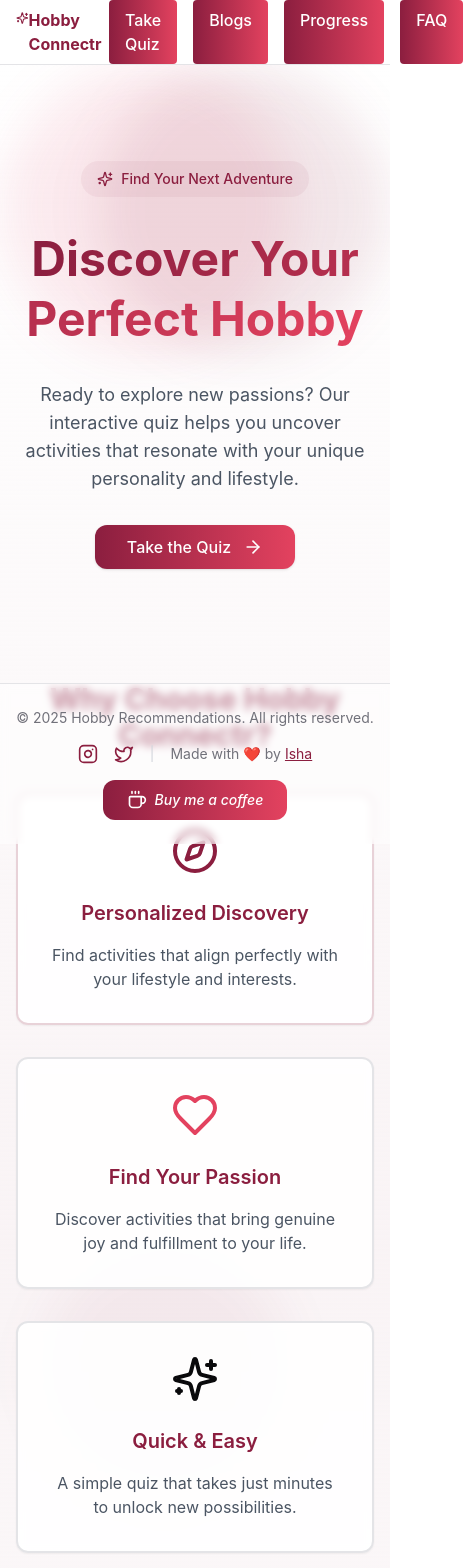
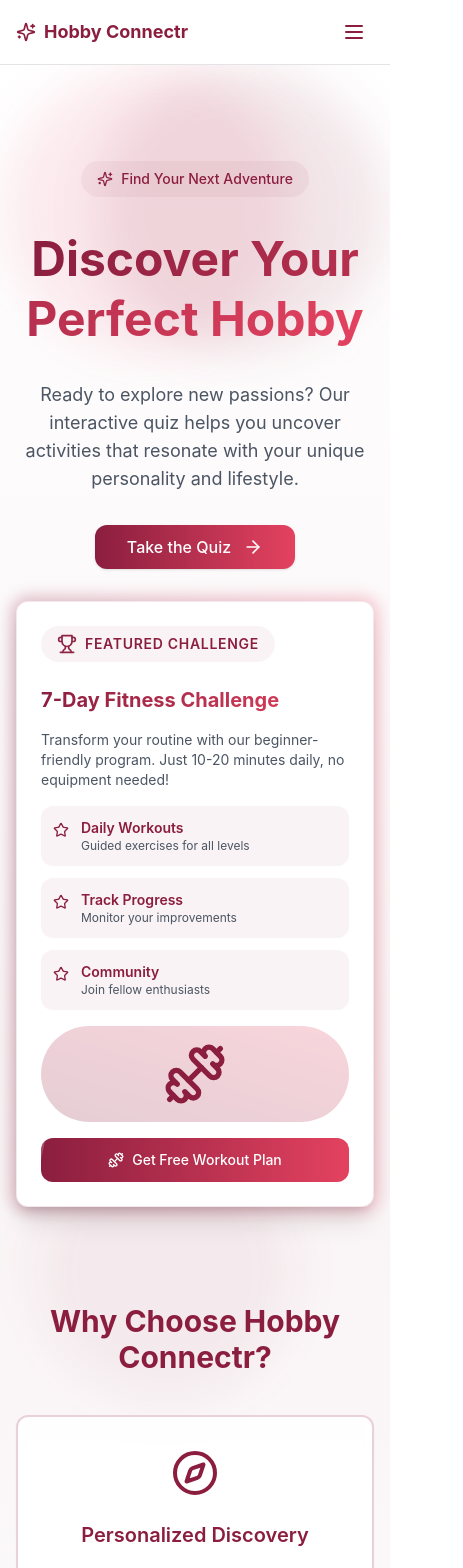
Before and after one commit to courseraisha/hobby-recommendation, a Next.js app: page / in a window 390 px wide. Shown: the top 1568 px of the page, 463 px wide, since content can reach past the window. Built offline with nearby package versions, Linux system fonts and the light colour scheme.

Commit message:
changed layout

```diff
--- a/src/app/layout.js
+++ b/src/app/layout.js
@@ -1,8 +1,10 @@
+// layout.js
 import "./globals.css"
 import Link from "next/link"
 import { Sparkles, Coffee, Instagram, Twitter } from "lucide-react"
 import Head from "next/head"
   import Script from "next/script"
+  import { NavigationMenu } from "../components/ui/NavigationMenu"
 
 const coffeeStyles = `
 @keyframes steam {
@@ -141,47 +143,27 @@ export default function RootLayout({ children }) {
         ></Script>
 
         <body className="flex min-h-screen flex-col">
-          <header className="border-b bg-white/50 backdrop-blur-sm dark:bg-gray-950/50 sticky top-0">
+          <header className="border-b bg-white/50 backdrop-blur-sm dark:bg-gray-950/50 sticky top-0 z-50">
             <div className="flex h-16 items-center justify-between px-4">
-              <Link href="/" className="font-bold text-[#8B1E3F] sm:text-xl flex">
+              <Link href="/" className="font-bold text-[#8B1E3F] text-lg sm:text-xl flex items-center gap-2">
                 <Sparkles className="h-5 w-5" />
                 <span>Hobby Connectr</span>
               </Link>
-              <nav className="flex gap-4">
-                <Link
-                  href="/quiz"
-                  className="bg-gradient-to-r from-[#8B1E3F] to-[#E3425F] text-white font-medium py-2 px-4 rounded hover:shadow-lg"
-                >
-                  Take Quiz
-                </Link>
-                <Link
-                  href="/blogs"
-                  className="bg-gradient-to-r from-[#8B1E3F] to-[#E3425F] text-white font-medium py-2 px-4 rounded hover:shadow-lg"
-                >
-                  Blogs
-                </Link>
-                <Link
-                  href="/progress"
-                  className="bg-gradient-to-r from-[#8B1E3F] to-[#E3425F] text-white font-medium py-2 px-4 rounded hover:shadow-lg"
-                >
-                  Progress
-                </Link>
-                <Link
-                  href="/faq"
-                  className="bg-gradient-to-r from-[#8B1E3F] to-[#E3425F] text-white font-medium py-2 px-4 rounded hover:shadow-lg"
-                >
-                  FAQ
-                </Link>
-              </nav>
+              <NavigationMenu />
             </div>
           </header>
 
           <main className="flex-1">{children}</main>
 
-          <footer className="border-t bg-white/50 backdrop-blur-sm dark:bg-gray-950/50 sticky bottom-0">
-            <div className="container flex flex-col items-center gap-4 px-4 py-6 text-center text-sm text-muted-foreground sm:flex-row sm:justify-between">
+          <footer className="border-t bg-white/50 backdrop-blur-sm dark:bg-gray-950/50">
+            <div className="container px-4 py-6 space-y-6 md:space-y-0">
+              {/* Copyright */}
+              <div className="text-center md:text-left text-sm text-muted-foreground">
                 <p>&copy; {new Date().getFullYear()} Hobby Recommendations. All rights reserved.</p>
+              </div>
 
+              {/* Social Links and Credits */}
+              <div className="flex flex-col md:flex-row items-center justify-center gap-4 text-sm">
                 <div className="flex items-center gap-4">
                   <Link
                     href="https://www.instagram.com/hobbyconnectr/"
@@ -199,7 +181,10 @@ export default function RootLayout({ children }) {
                   >
                     <Twitter className="h-5 w-5" />
                   </Link>
-                <span className="text-gray-300">|</span>
+                </div>
+
+                <span className="hidden md:block text-gray-300">|</span>
+
                 <p className="flex items-center gap-1">
                   Made with <span className="animate-pulse text-red-500">❤️</span> by{" "}
                   <Link
@@ -213,6 +198,8 @@ export default function RootLayout({ children }) {
                 </p>
               </div>
 
+              {/* Buy Me a Coffee Button */}
+              <div className="flex justify-center md:justify-end">
                 <Link
                   href="https://www.buymeacoffee.com/isha_singla"
                   target="_blank"
@@ -226,6 +213,7 @@ export default function RootLayout({ children }) {
                   <span className="font-medium italic">Buy me a coffee</span>
                 </Link>
               </div>
+            </div>
           </footer>
         </body>
       </html>
--- a/src/app/page.js
+++ b/src/app/page.js
@@ -21,13 +21,12 @@ export default function Page() {
       </div>
 
       <div className="relative">
-        {/* Main Content Container */}
         <div className="max-w-7xl mx-auto px-4 sm:px-6 lg:px-8">
           <div className="lg:flex lg:gap-12 lg:items-start lg:py-24">
             {/* Left Column - Main Content */}
             <div className="flex-[1.4] pt-24 lg:pt-0">
-              {/* Enhanced Hero Section */}
-              <div className="text-center lg:text-left pb-16">
+              {/* Hero Section */}
+              <div className="text-center lg:text-left pb-8 lg:pb-16">
                 <div className="space-y-8">
                   <div className="inline-flex items-center gap-2 px-4 py-2 bg-[#8B1E3F]/5 rounded-full">
                     <Sparkles className="h-4 w-4 text-[#8B1E3F] animate-pulse" />
@@ -57,7 +56,71 @@ export default function Page() {
                 </div>
               </div>
 
-              {/* Enhanced Feature Cards */}
+              {/* Mobile Challenge Section - Only visible on mobile */}
+              <div className="block lg:hidden mb-12">
+                <div className="relative">
+                  <div className="absolute -inset-1 bg-gradient-to-r from-[#8B1E3F] to-[#E3425F] rounded-2xl blur opacity-30"></div>
+                  <div className="relative bg-white rounded-xl p-6 shadow-xl border border-[#8B1E3F]/10">
+                    {/* Challenge Header */}
+                    <div className="inline-flex items-center gap-2 px-4 py-2 bg-[#8B1E3F]/5 rounded-full mb-6">
+                      <Trophy className="h-5 w-5 text-[#8B1E3F] animate-pulse" />
+                      <span className="text-sm font-semibold text-[#8B1E3F] uppercase tracking-wider">
+                        Featured Challenge
+                      </span>
+                    </div>
+
+                    {/* Challenge Content */}
+                    <div className="space-y-4">
+                      <h2 className="text-xl font-bold bg-gradient-to-r from-[#8B1E3F] to-[#E3425F] bg-clip-text text-transparent">
+                        7-Day Fitness Challenge
+                      </h2>
+                      <p className="text-gray-600 text-sm">
+                        Transform your routine with our beginner-friendly program. Just 10-20 minutes daily, no equipment needed!
+                      </p>
+
+                      {/* Feature Grid */}
+                      <div className="grid grid-cols-1 gap-3">
+                        {[
+                          { title: "Daily Workouts", desc: "Guided exercises for all levels" },
+                          { title: "Track Progress", desc: "Monitor your improvements" },
+                          { title: "Community", desc: "Join fellow enthusiasts" },
+                        ].map((feature, index) => (
+                          <div
+                            key={index}
+                            className="group flex items-start gap-3 p-3 bg-[#8B1E3F]/5 rounded-lg transition-all hover:bg-[#8B1E3F]/10"
+                          >
+                            <Star className="h-4 w-4 text-[#8B1E3F] mt-1 group-hover:animate-pulse" />
+                            <div>
+                              <h3 className="font-semibold text-[#8B1E3F] text-sm">{feature.title}</h3>
+                              <p className="text-xs text-gray-600">{feature.desc}</p>
+                            </div>
+                          </div>
+                        ))}
+                      </div>
+
+                      {/* Challenge Icon */}
+                      <div className="relative w-full h-24 my-4">
+                        <div className="absolute inset-0 bg-gradient-to-tr from-[#8B1E3F] to-[#E3425F] rounded-full opacity-20 animate-pulse"></div>
+                        <div className="relative w-full h-full flex items-center justify-center">
+                          <Dumbbell className="w-16 h-16 text-[#8B1E3F] transition-transform hover:scale-110" />
+                        </div>
+                      </div>
+
+                      {/* CTA Button */}
+                      <button
+                        onClick={() => setShowChallenge(true)}
+                        className="w-full group relative inline-flex items-center justify-center gap-2 px-6 py-3 bg-gradient-to-r from-[#8B1E3F] to-[#E3425F] text-white rounded-lg overflow-hidden transition-all hover:shadow-lg hover:scale-105"
+                      >
+                        <div className="absolute inset-0 bg-white/20 transform -skew-x-12 -translate-x-full group-hover:translate-x-full transition-transform duration-700"></div>
+                        <Dumbbell className="h-4 w-4 group-hover:animate-bounce" />
+                        <span className="font-medium text-sm">Get Free Workout Plan</span>
+                      </button>
+                    </div>
+                  </div>
+                </div>
+              </div>
+
+              {/* Feature Cards */}
               <div className="py-12">
                 <h2 className="text-3xl font-bold text-center lg:text-left text-[#8B1E3F] mb-10">
                   Why Choose Hobby Connectr?
@@ -103,8 +166,8 @@ export default function Page() {
               </div>
             </div>
 
-            {/* Enhanced Right Column - Featured Challenge */}
-            <div className="lg:w-[400px] lg:sticky lg:top-8 mt-16 lg:mt-0">
+            {/* Desktop Challenge Section - Only visible on desktop */}
+            <div className="hidden lg:block lg:w-[400px] lg:sticky lg:top-8">
               <div className="relative">
                 <div className="absolute -inset-1 bg-gradient-to-r from-[#8B1E3F] to-[#E3425F] rounded-2xl blur opacity-30"></div>
                 <div className="relative bg-white rounded-xl p-6 shadow-xl border border-[#8B1E3F]/10">
--- /dev/null
+++ b/src/components/ui/NavigationMenu.jsx
@@ -0,0 +1,60 @@
+// NavigationMenu.js
+"use client"
+
+import { useState } from "react"
+import Link from "next/link"
+import { Menu, X } from "lucide-react"
+
+export function NavigationMenu() {
+  const [isMenuOpen, setIsMenuOpen] = useState(false)
+
+  const toggleMenu = () => {
+    setIsMenuOpen(!isMenuOpen)
+  }
+
+  return (
+    <>
+      {/* Mobile Menu Button */}
+      <button
+        className="md:hidden p-2"
+        onClick={toggleMenu}
+        aria-label="Toggle menu"
+      >
+        {isMenuOpen ? (
+          <X className="h-6 w-6 text-[#8B1E3F]" />
+        ) : (
+          <Menu className="h-6 w-6 text-[#8B1E3F]" />
+        )}
+      </button>
+
+      {/* Desktop Navigation */}
+      <nav className="hidden md:flex gap-4">
+        {["Quiz", "Blogs", "Progress", "FAQ"].map((item) => (
+          <Link
+            key={item}
+            href={`/${item.toLowerCase()}`}
+            className="bg-gradient-to-r from-[#8B1E3F] to-[#E3425F] text-white font-medium py-2 px-4 rounded hover:shadow-lg"
+          >
+            {item}
+          </Link>
+        ))}
+      </nav>
+
+      {/* Mobile Navigation */}
+      {isMenuOpen && (
+        <nav className="md:hidden border-t absolute top-16 left-0 right-0 bg-white backdrop-blur-sm">
+          {["Quiz", "Blogs", "Progress", "FAQ"].map((item) => (
+            <Link
+              key={item}
+              href={`/${item.toLowerCase()}`}
+              className="block px-4 py-3 text-[#8B1E3F] hover:bg-gray-50"
+              onClick={() => setIsMenuOpen(false)}
+            >
+              {item}
+            </Link>
+          ))}
+        </nav>
+      )}
+    </>
+  )
+}
```
Lines whose indentation alone changed are shown as unchanged.
